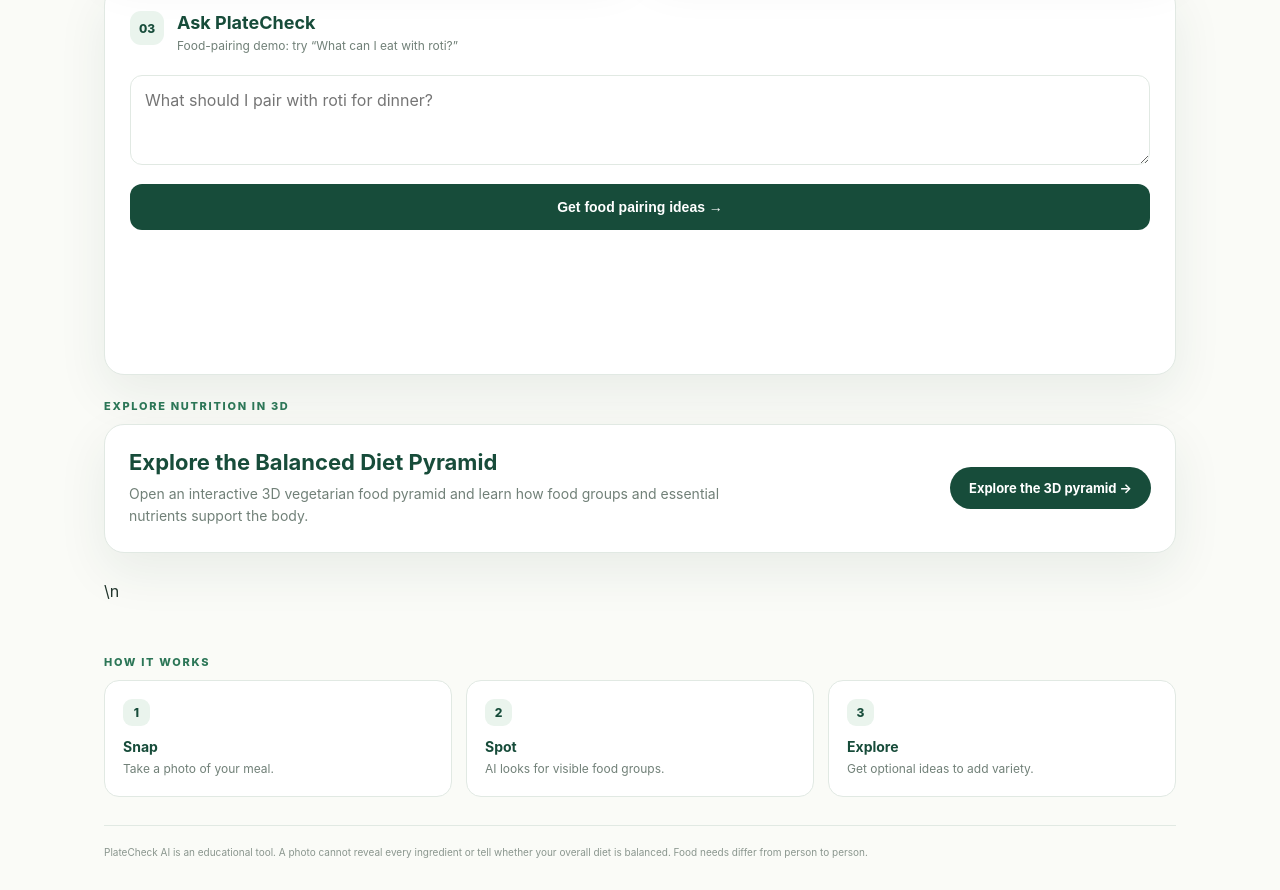
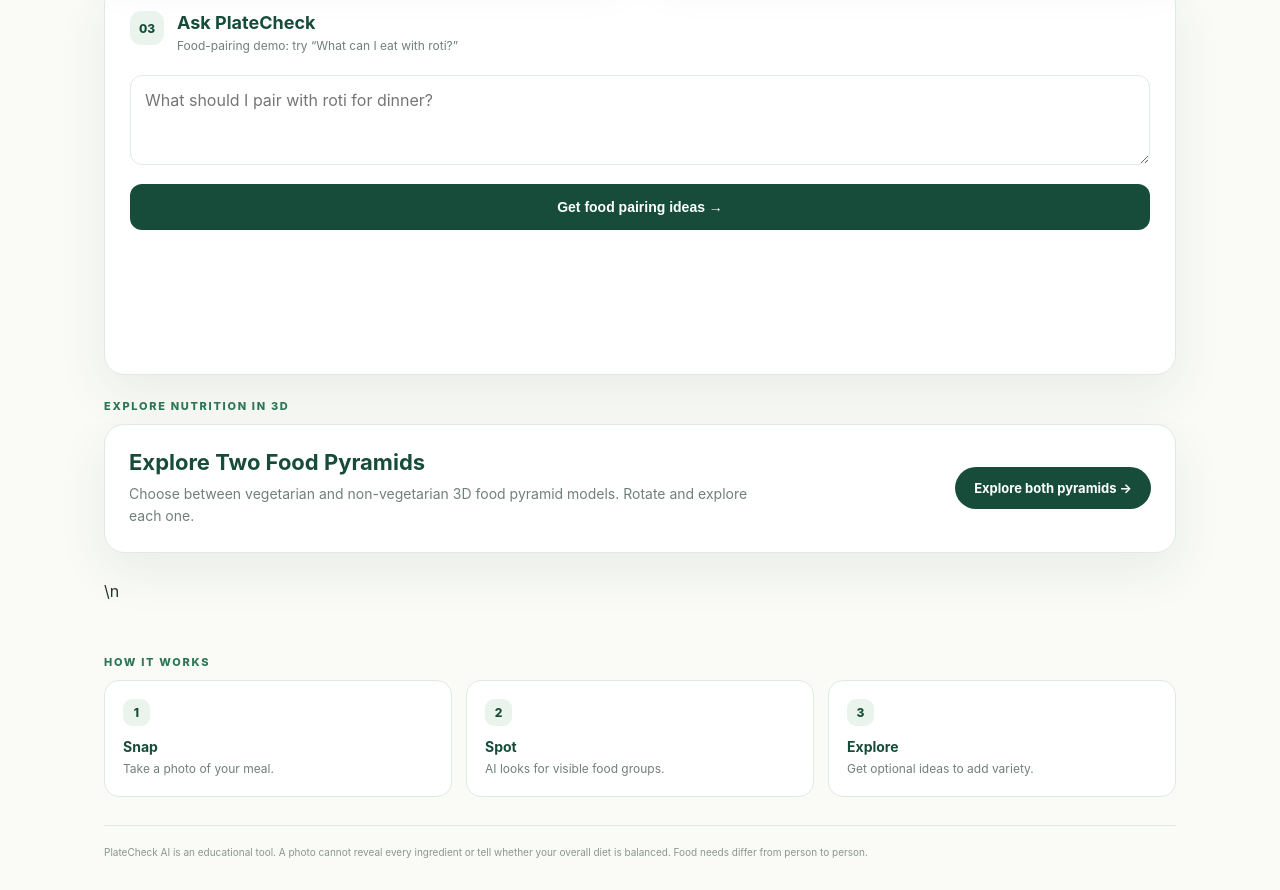
Before and after one commit to kaverideepasriram-create/platecheck-ai, a website: page docs/index.html in a window 1280 px wide. Shown: the part 860-1750 px from the top of the page. Drawn offline with Linux system fonts and the light colour scheme.

Commit message:
Link homepage to both food pyramid options

```diff
--- a/docs/index.html
+++ b/docs/index.html
@@ -72,10 +72,10 @@
       <p class="eyebrow">EXPLORE NUTRITION IN 3D</p>
       <div style="display:flex;align-items:center;justify-content:space-between;gap:22px;flex-wrap:wrap;background:#fff;border:1px solid var(--line);border-radius:20px;padding:24px;box-shadow:var(--shadow)">
         <div style="max-width:620px">
-          <h2 style="color:var(--green);margin:0 0 8px;font-size:22px">Explore the Balanced Diet Pyramid</h2>
-          <p style="color:var(--muted);font-size:14px;line-height:1.6;margin:0">Open an interactive 3D vegetarian food pyramid and learn how food groups and essential nutrients support the body.</p>
+          <h2 style="color:var(--green);margin:0 0 8px;font-size:22px">Explore Two Food Pyramids</h2>
+          <p style="color:var(--muted);font-size:14px;line-height:1.6;margin:0">Choose between vegetarian and non-vegetarian 3D food pyramid models. Rotate and explore each one.</p>
         </div>
-        <a href="balanced-diet/" style="display:inline-block;background:var(--green);color:#fff;text-decoration:none;padding:13px 19px;border-radius:999px;font-weight:750;font-size:13px">Explore the 3D pyramid →</a>
+        <a href="food-pyramids/" style="display:inline-block;background:var(--green);color:#fff;text-decoration:none;padding:13px 19px;border-radius:999px;font-weight:750;font-size:13px">Explore both pyramids →</a>
       </div>
     </section>
 \n    <section class="how">
```
